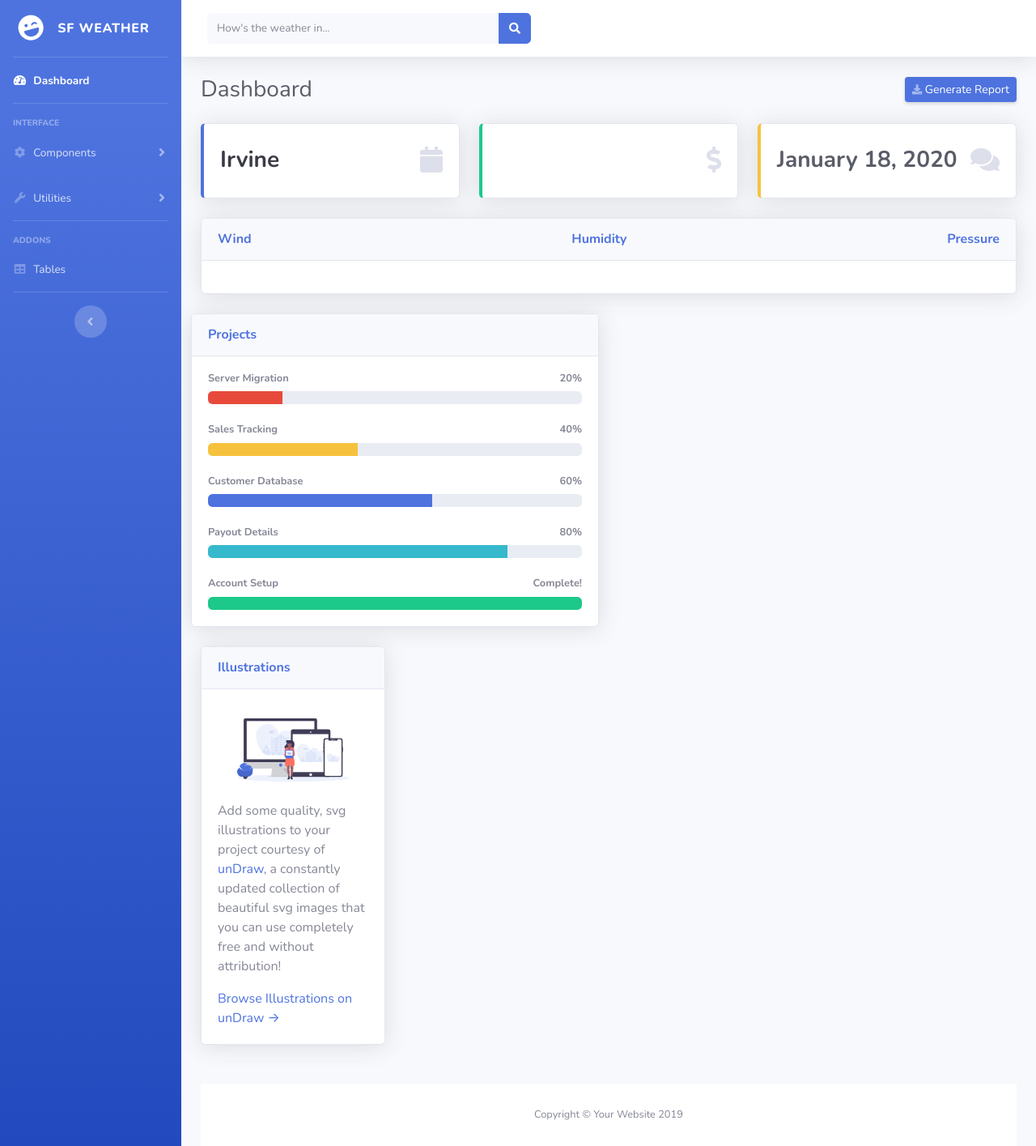
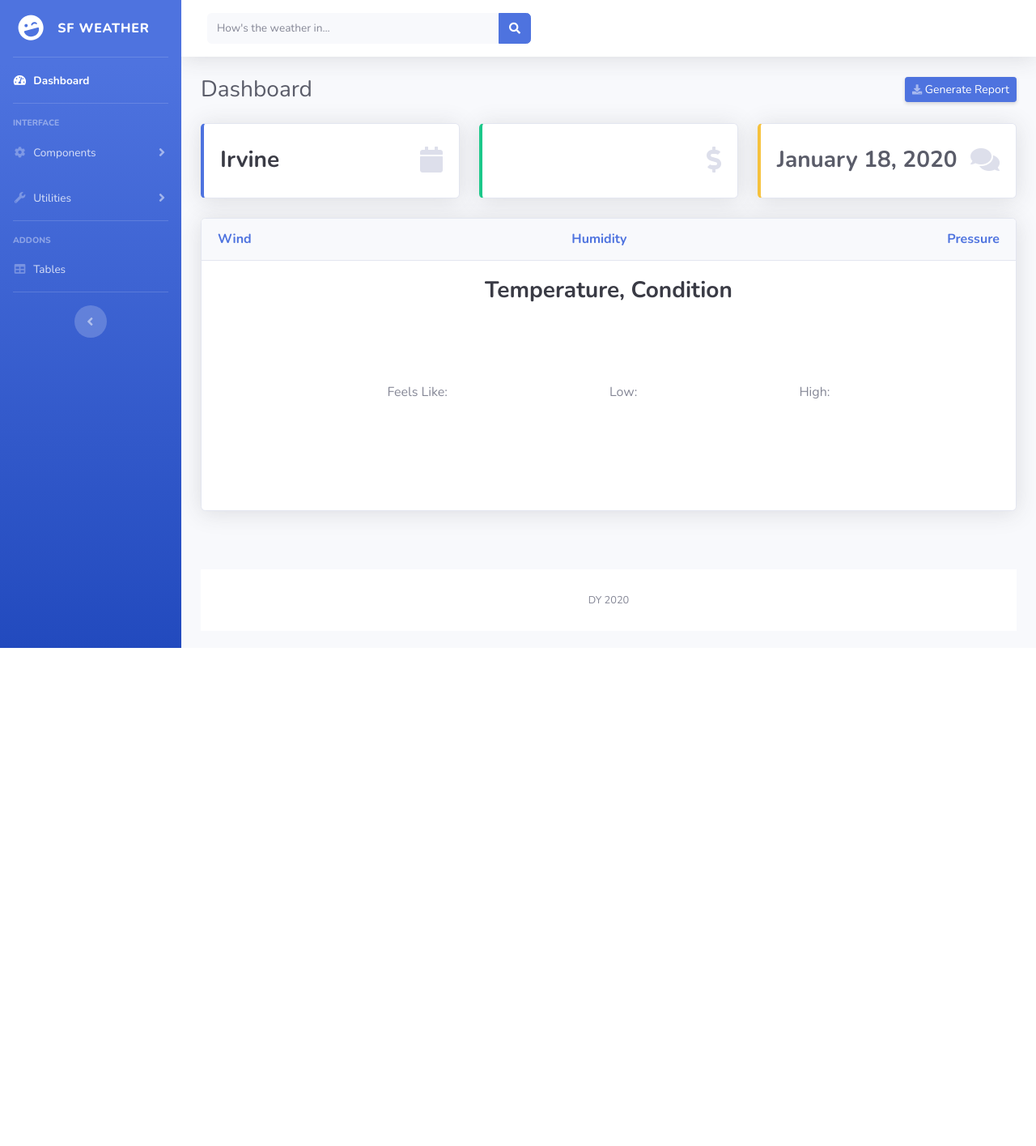
Before and after one commit to derek-ye/WTHR, a Flask app: page /weatherdata in a window 1280 px wide. Shown: the whole page at 81% size. After the commit the page ends 800 px from the top, so only its background shows below. Run offline with Flask 2, Linux system fonts and the light colour scheme; parts of the project's set-up code (start-up, migrations or seed data) failed here and were passed over; some libraries are stand-ins or nearby versions.

Commit message:
Customize landing page to display necessary data

```diff
--- /dev/null
+++ b/static/custom.css
@@ -0,0 +1,4 @@
+.feels-like {
+    margin: 100px 100px;
+    float: left;
+}
--- a/templates/weatherdata.html
+++ b/templates/weatherdata.html
@@ -16,7 +16,9 @@
   <link href="https://fonts.googleapis.com/css?family=Nunito:200,200i,300,300i,400,400i,600,600i,700,700i,800,800i,900,900i" rel="stylesheet">
 
   <!-- Custom styles for this template-->
+  <link href="../static/custom.css" rel="stylesheet">
   <link href="../static/bootstrap-sb-admin-2/css/sb-admin-2.min.css" rel="stylesheet">
+
 
 </head>
 
@@ -241,23 +243,26 @@
                 <!-- Card Body -->
                 <div class="card-body">
                     <div id="title">
-                        <div id="currently">
+                        <div id="currently" style="text-align: center;">
                             <div id="icon">
 
                             </div>
                             <div id="description">
-                                <div id="summary-title">
+                                <div id="summary-title" class="h3 mb-0 font-weight-bold text-gray-900">
+                                    Temperature, Condition
+                                </div>
+                                <div style="display: inline-block;">
+                                    <div class="feels-like">
+                                        <h6>Feels Like:</h6>
+                                    </div>
+                                    <div class="feels-like">
+                                        <h6>Low:</h6>
+                                    </div>
+                                    <div class="feels-like">
+                                        <h6>High:</h6>
+                                    </div>
+                                </div>
 
-                                </div>
-                                <div id="feels-like">
-
-                                </div>
-                                <div id="feels-like">
-
-                                </div>
-                                <div id="feels-like">
-
-                                </div>
                             </div>
                         </div>
 
@@ -273,51 +278,8 @@
             <!-- Content Column -->
             <div class="col-lg-6 mb-4">
 
-              <!-- Project Card Example -->
-              <div class="card shadow mb-4">
-                <div class="card-header py-3">
-                  <h6 class="m-0 font-weight-bold text-primary">Projects</h6>
-                </div>
-                <div class="card-body">
-                  <h4 class="small font-weight-bold">Server Migration <span class="float-right">20%</span></h4>
-                  <div class="progress mb-4">
-                    <div class="progress-bar bg-danger" role="progressbar" style="width: 20%" aria-valuenow="20" aria-valuemin="0" aria-valuemax="100"></div>
-                  </div>
-                  <h4 class="small font-weight-bold">Sales Tracking <span class="float-right">40%</span></h4>
-                  <div class="progress mb-4">
-                    <div class="progress-bar bg-warning" role="progressbar" style="width: 40%" aria-valuenow="40" aria-valuemin="0" aria-valuemax="100"></div>
-                  </div>
-                  <h4 class="small font-weight-bold">Customer Database <span class="float-right">60%</span></h4>
-                  <div class="progress mb-4">
-                    <div class="progress-bar" role="progressbar" style="width: 60%" aria-valuenow="60" aria-valuemin="0" aria-valuemax="100"></div>
-                  </div>
-                  <h4 class="small font-weight-bold">Payout Details <span class="float-right">80%</span></h4>
-                  <div class="progress mb-4">
-                    <div class="progress-bar bg-info" role="progressbar" style="width: 80%" aria-valuenow="80" aria-valuemin="0" aria-valuemax="100"></div>
-                  </div>
-                  <h4 class="small font-weight-bold">Account Setup <span class="float-right">Complete!</span></h4>
-                  <div class="progress">
-                    <div class="progress-bar bg-success" role="progressbar" style="width: 100%" aria-valuenow="100" aria-valuemin="0" aria-valuemax="100"></div>
-                  </div>
-                </div>
-              </div>
-
 
             <div class="col-lg-6 mb-4">
-
-              <!-- Illustrations -->
-              <div class="card shadow mb-4">
-                <div class="card-header py-3">
-                  <h6 class="m-0 font-weight-bold text-primary">Illustrations</h6>
-                </div>
-                <div class="card-body">
-                  <div class="text-center">
-                    <img class="img-fluid px-3 px-sm-4 mt-3 mb-4" style="width: 25rem;" src="static/bootstrap-sb-admin-2/img/undraw_posting_photo.svg" alt="">
-                  </div>
-                  <p>Add some quality, svg illustrations to your project courtesy of <a target="_blank" rel="nofollow" href="https://undraw.co/">unDraw</a>, a constantly updated collection of beautiful svg images that you can use completely free and without attribution!</p>
-                  <a target="_blank" rel="nofollow" href="https://undraw.co/">Browse Illustrations on unDraw &rarr;</a>
-                </div>
-              </div>
 
             </div>
           </div>
@@ -332,7 +294,7 @@
       <footer class="sticky-footer bg-white">
         <div class="container my-auto">
           <div class="copyright text-center my-auto">
-            <span>Copyright &copy; Your Website 2019</span>
+            <span>DY 2020</span>
           </div>
         </div>
       </footer>
```
